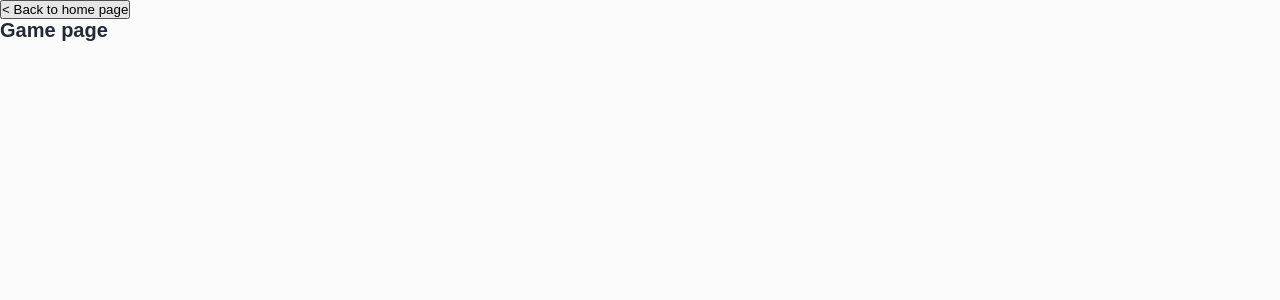
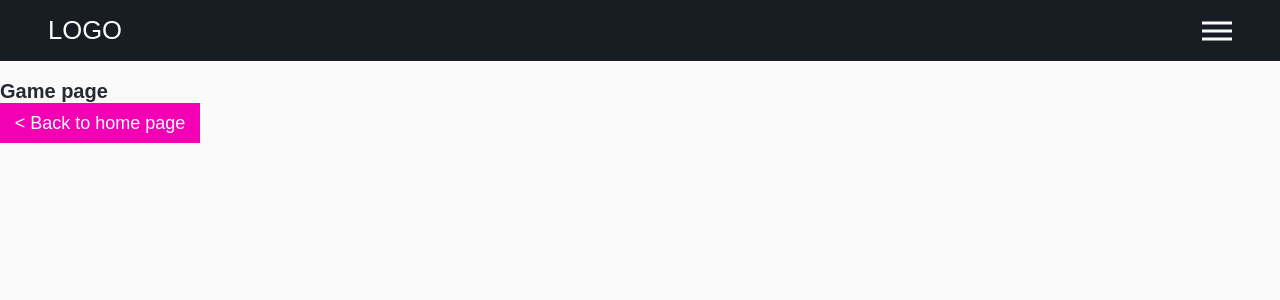
Before and after one commit to leonov-va/pokemons-game, a React (Create React App) app: page / in a window 1280 px wide. Both pictures are taken after a click on the button "Start Game". Shown: the top 300 px of the page. Built offline with nearby package versions, Linux system fonts and the light colour scheme.

Commit message:
fixes homework-4

```diff
--- a/src/components/Menu/index.js
+++ b/src/components/Menu/index.js
@@ -1,23 +1,26 @@
 import cn from 'classnames';
 import s from './index.module.css';
 
-function Menu ({isActive}) {
-  const menu = [
-    {title: 'HOME', url: '#welcome'},
-    {title: 'GAME', url: '#game'},
-    {title: 'ABOUT', url: '#about'},
-    {title: 'CONTACT', url: '#contact'},
+function Menu ({ isOpen }) {
+  const MENU = [
+    {title: 'HOME', to: '#welcome'},
+    {title: 'GAME', to: '#game'},
+    {title: 'ABOUT', to: '#about'},
+    {title: 'CONTACT', to: '#contact'},
   ];
 
   return (
-    <div className={cn(s.menuContainer, {[s.active]: isActive, [s.deactive]: !isActive})}>
+    <div className={cn(s.menuContainer, {
+      [s.active]: isOpen === true,
+      [s.deactive]: !isOpen === false
+    })}>
       <div className={s.overlay} />
       <div className={s.menuItems}>
         <ul>
           {
-            menu.map(item => (
-              <li>
-                <a href={item.url}>{item.title}</a>
+            MENU.map(({title, to}, index) => (
+              <li key={index}>
+                <a href={to}>{title}</a>
               </li>
             ))
           }
--- a/src/components/Menu/index.module.css
+++ b/src/components/Menu/index.module.css
@@ -46,6 +46,8 @@
   justify-content: center;
   align-items: center;
   overflow: hidden;
+  opacity: 0;
+  z-index: -1;
 }
 
 .menuContainer::before,
--- a/src/components/MenuHeader/index.js
+++ b/src/components/MenuHeader/index.js
@@ -4,17 +4,17 @@ import s from './index.module.css';
 import Menu from '../Menu';
 import Navbar from '../Navbar';
 
-function MenuHeader () {
-  const [isActive, setActive] = useState(false);
+function MenuHeader ({bgActive}) {
+  const [isOpen, setOpen] = useState(null);
 
-  const handleActive = () => {
-    setActive(!isActive);
+  const handleClickHamburg = () => {
+    setOpen(prevState => !prevState);
   };
 
   return (
     <>
-      <Menu isActive={isActive}/>
-      <Navbar isActive={isActive} changeActive={handleActive}/>
+      <Menu isOpen={isOpen}/>
+      <Navbar isOpen={isOpen} bgActive={bgActive} onClickHamburg={handleClickHamburg}/>
     </>
   )
 }
--- a/src/components/Navbar/index.js
+++ b/src/components/Navbar/index.js
@@ -1,22 +1,17 @@
 import cn from 'classnames';
 import s from './index.module.css';
 
-function Navbar ({isActive, changeActive}) {
-  const handleClick = () => {
-    changeActive && changeActive();
-  };
-
+function Navbar ({isOpen, bgActive = false, onClickHamburg}) {
   return (
-    <nav id={s.navbar}>
+    <nav className={cn(s.navbar, {[s.bgActive]: bgActive})}>
       <div className={s.navWrapper}>
         <p className={s.brand}>LOGO</p>
-        {/* , {[s.active]: true} */}
-        <a
-          className={cn(s.menuButton, {[s.active]: isActive})}
-          onClick={handleClick}
+        <div
+          className={cn(s.menuButton, {[s.active]: isOpen})}
+          onClick={onClickHamburg}
         >
           <span></span>
-        </a>
+        </div>
       </div>
     </nav>
   )
--- a/src/components/Navbar/index.module.css
+++ b/src/components/Navbar/index.module.css
@@ -1,4 +1,4 @@
-#navbar {
+.navbar {
   position: fixed;
   z-index: 9999;
   width: 100%;
@@ -7,11 +7,11 @@
   justify-content: center;
 }
 
-#navbar.bgActive {
+.navbar.bgActive {
   background: #181d23;
 }
 
-#navbar .navWrapper {
+.navbar .navWrapper {
   width: 100%;
   display: flex;
   justify-content: space-between;
@@ -20,7 +20,7 @@
   padding: 0 2rem;
 }
 
-#navbar .brand {
+.navbar .brand {
   font-size: 1.6rem;
   color: #fafafa;
   cursor: default;
@@ -81,7 +81,7 @@
 }
 
 @media only screen and (max-width: 849px) {
-  #navbar {
+  .navbar {
     background: #181d23aa;
   }
 }
--- a/src/index.css
+++ b/src/index.css
@@ -33,3 +33,21 @@ a:hover,
 a:active {
     color: #f300b4;
 }
+
+button {
+    min-width: 200px;
+    height: 40px;
+    border: 1px solid transparent;
+    background-color: #f300b4;
+    color: #ffffff;
+    font-size: 18px;
+    cursor: pointer;
+    transition-property: border, background-color, color;
+    transition-duration: 300ms;
+}
+
+button:hover {
+    border-color: #f300b4;
+    background-color: transparent;
+    color: #f300b4;
+}
--- a/src/routes/GamePage/index.js
+++ b/src/routes/GamePage/index.js
@@ -1,15 +1,18 @@
+import MenuHeader from '../../components/MenuHeader';
 import s from './index.module.css';
 
 function  GamePage ({onChangePage}) {
   const handleClick = () => {
-    // console.log('Game page!');
-    onChangePage && onChangePage();
+    onChangePage && onChangePage('app');
   };
 
   return (
     <>
-      <button onClick={handleClick}>&lt; Back to home page</button>
-      <h1>Game page</h1>
+      <MenuHeader bgActive={true} />
+      <div className={s.gamePage}>
+        <h1>Game page</h1>
+        <button onClick={handleClick}>&lt; Back to home page</button>
+      </div>
     </>
   )
 }
--- a/src/routes/GamePage/index.module.css
+++ b/src/routes/GamePage/index.module.css
@@ -0,0 +1,3 @@
+.gamePage {
+  padding-top: 80px;
+}
--- a/src/routes/HomePage/index.js
+++ b/src/routes/HomePage/index.js
@@ -147,7 +147,6 @@ const POKEMONS = [
 
 function HomePage ({onChangePage}) {
   const handleClickButton = (page) => {
-    // console.log('Home page!');
     onChangePage && onChangePage(page);
   };
 
```
Also changed, not shown: 1 other file (tests, documents, lock files or other folders).
